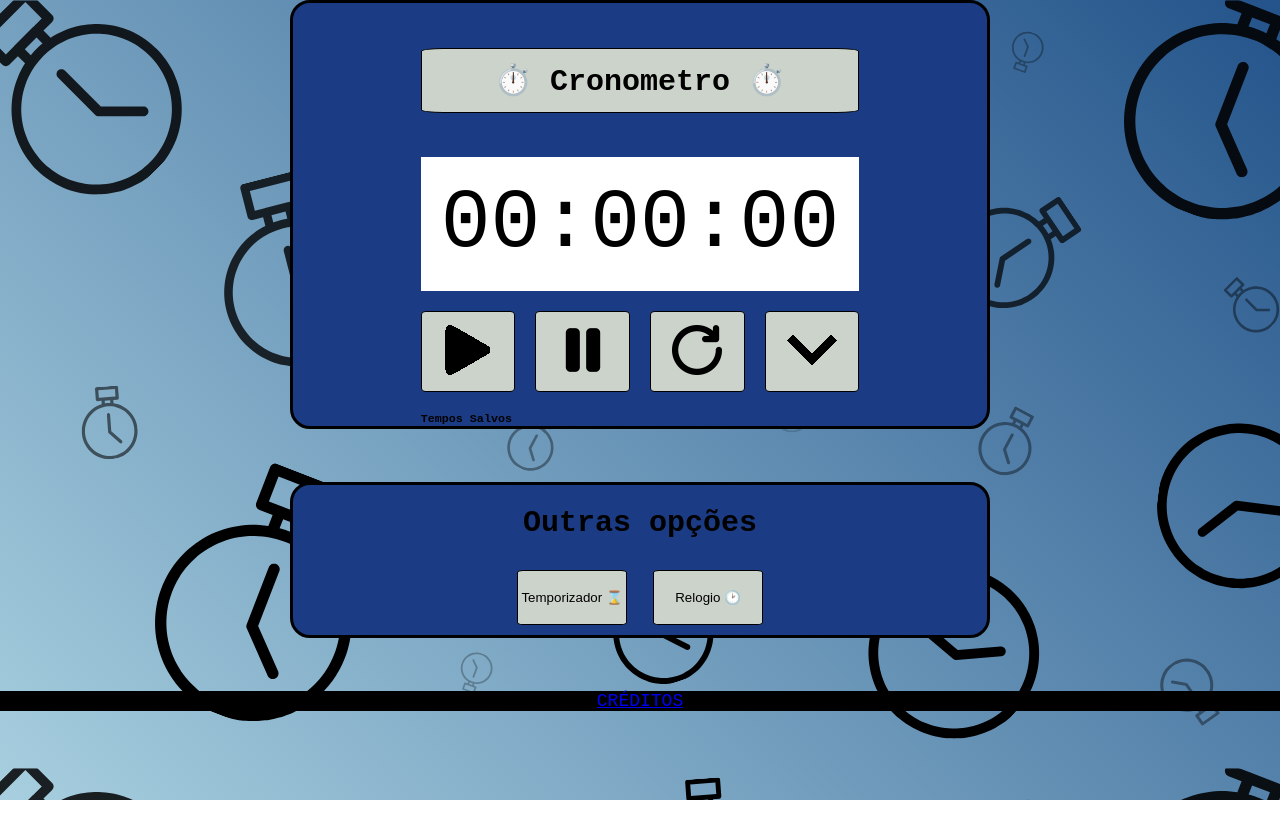
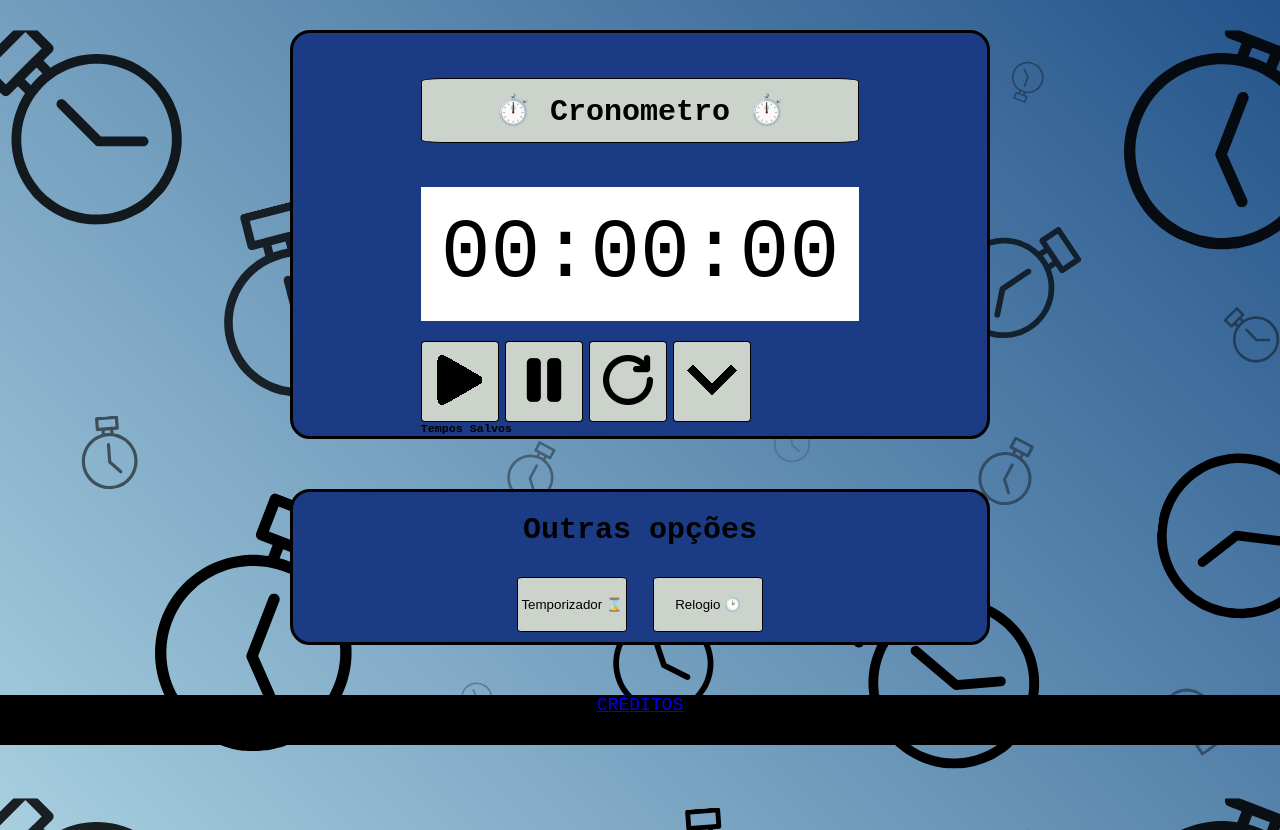
Before and after one commit to LucasBaitz/javascript-relogio, a plain HTML site: page cronometro.html in a window 1280 px wide. Before the commit the page ends 800 px from the top, so only its background shows below. Drawn offline with Linux system fonts and the light colour scheme.

Commit message:
Arquivos css modificados

```diff
--- a/assets/css/cronometro.css
+++ b/assets/css/cronometro.css
@@ -1,5 +1,3 @@
-@import url('https://fonts.googleapis.com/css?family=Open+Sans:400,700&display=swap');
-
 :root {
   --cor-secundaria: rgb(9, 48, 56);
   --cor-meio: #1B3B84;
@@ -7,137 +5,26 @@
   --bg: HTML/imgDesing sem nome
 }
 
-* {
-  box-sizing: border-box;
-  outline: 0;
-  margin: 0;
-  padding: 0;
-}
-
-html {
-  font-size: 62.5%;
-}
-
 
 body {
-
   background: linear-gradient(45deg, #a7cfdf 0%, #23538a 100%);
-  background-size: cover;
-  background-position: center center;
-  font-family: OCR A Std, monospace;
 }
 
 .background-img {
   background-image: url(cronometro.svg);
-  min-height: 100vh;
-  min-width: 100vh;
-  justify-content: center;
+
 }
 
+.container {
+  background-color: var(--cor-meio);
 
-.container {
-  display: grid;
-  grid-template-rows: 1fr 1fr;
-  justify-content: center;
-  align-items: center;
-  background-color: var(--cor-meio);
-  margin: 0 auto;
-  max-width: 70rem;
-  margin-bottom: 5.3rem;
-  margin-top: auto;
-  border: solid black;
-  border-radius: 20px;
-  box-shadow: 16px 16px 32px rgba(0, 0, 0, 0);
-}
-
-.tempo {
-  text-align: center;
-  font-size: 8.3rem;
-  padding: 2rem;
-}
-
-.espaco-botoes {
-  display: grid;
-  grid-template-columns: repeat(4, 1fr);
-  gap: 2rem;
-  margin-bottom: 2rem;
 }
 
 .botao {
   background: var(--cor-botao);
-  border-radius: 5%;
-  border: 0.1rem solid;
-  padding: 1.3rem;
-  color: black;
-}
-
-
-.option {
-  color: black;
-}
-
-.titulo {
-  display: flex;
-  justify-content: center;
-  align-items: flex-end;
-  font-size: 3rem;
-}
-
-.opcoes .botao {
-  padding: 0;
-  width: 11rem;
-  height: 5.5rem;
-  margin: 1rem;
-}
-
-.retangulo {
-  background: #fff;
-  margin-bottom: 2rem;
-}
-
-.botao:hover {
-  transform: scale(1.09);
-}
-
-.botao:active {
-  background: #fff;
-}
-
-.input-tempo {
-  border: none;
-  background: #fff;
-  height: 100px;
-  width: 130px;
-  text-align: center;
-  font-size: 99px;
-}
-
-.data {
-  font-size: 3rem;
-  text-align: center;
-}
-
-.footer-box {
-  background: black;
-
-  height: auto;
 
 }
 
-.cron {
-  font-size: 1.8rem;
-  text-align: center;
-}
-
-
 .bg-box {
   background: var(--cor-botao);
-  border-radius: 5%;
-  border: 0.1rem solid;
-  padding: 1.3rem;
-  color: black;
 }
-
-.tempos {
-  text-align: center;
-}
--- /dev/null
+++ b/assets/css/global.css
@@ -0,0 +1,129 @@
+@import url('https://fonts.googleapis.com/css?family=Open+Sans:400,700&display=swap');
+
+* {
+    box-sizing: border-box;
+    outline: 0;
+    margin: 0;
+    padding: 0;
+}
+
+body {
+    background-size: cover;
+    background-position: center center;
+    font-family: OCR A Std, monospace;
+  }
+
+.container {
+    display: grid;
+    grid-template-rows: 1fr 1fr;
+    justify-content: center;
+    align-items: center;
+    margin: 0 auto ;
+    max-width: 70rem;
+    margin-bottom: 5rem;
+    margin-top: 3rem;
+    border: solid black;
+    border-radius: 20px;
+    box-shadow: 16px 16px 32px rgba(0, 0, 0, 0);
+
+  }
+
+html {
+    font-size: 62.5%;
+}
+
+.background-img {
+    min-height: 100vh;
+    min-width: 100vh;
+    justify-content: center;
+}
+
+.bt-temp {
+    background: #88959F;
+    border-radius: 5%;
+    border: 0.1rem solid;
+    padding: 1.3rem;
+    color: black;
+}
+
+.option {
+    color: black;
+}
+
+.titulo {
+    display: flex;
+    justify-content: center;
+    align-items: flex-end;
+    font-size: 3rem;
+}
+.botao {
+    border-radius: 5%;
+    border: 0.1rem solid;
+    padding: 1.3rem;
+    color: black;
+  }
+
+.opcoes .botao {
+    padding: 0;
+    width: 11rem;
+    height: 5.5rem;
+    margin: 1rem;
+}
+
+.retangulo {
+    background: #fff;
+    margin-bottom: 2rem;
+}
+
+.botao:hover {
+    transform: scale(1.09);
+}
+
+.botao:active {
+    background: #fff;
+}
+
+.input-tempo {
+    border: none;
+    background: #fff;
+    height: 100px;
+    width: 130px;
+    text-align: center;
+    font-size: 9rem;
+}
+
+.data {
+    font-size: 3rem;
+    text-align: center;
+}
+
+.footer-box {
+    background: black;
+    font-size: 1.8rem;
+    height: 5rem;
+    text-align: center;
+}
+
+.footer-box .temp {
+    margin-top: 23.4rem;
+}
+
+.tempo {
+    text-align: center;
+    font-size: 8.3rem;
+    padding: 2rem;
+}
+
+.espaco-botao-temp {
+    display: grid;
+    grid-template-columns: repeat(3, 1fr);
+    gap: 2rem;
+    margin-bottom: 2rem;
+}
+
+.bg-box {
+    border-radius: 5%;
+    border: 0.1rem solid;
+    padding: 1.3rem;
+    color: black;
+  }
--- a/assets/css/relogio.css
+++ b/assets/css/relogio.css
@@ -6,133 +6,24 @@
  --bg: HTML/imgDesing sem nome
 }
 
-* {
-  box-sizing: border-box;
-  outline: 0;
-  margin: 0;
-  padding: 0;
-}
-html {
-  font-size: 62.5%;
-}
 
 body {
   background: linear-gradient(45deg, #5c1c91 0%, #9E5FC1 100%);
-  background-size: cover;
-  background-position: center center;
-  font-family: OCR A Std, monospace;
 }
 
 .background-img {
   background-image: url(relogio.svg);
-  min-height: 100vh;
-  min-width: 100vh;
-  justify-content: center;
 }
 
-
 .container {
-  display: grid;
-  grid-template-rows: 1fr 1fr;
-  justify-content: center;
-  align-items: center;
   background-color: var(--cor-meio);
-  margin: 0 auto ;
-  max-width: 70rem;
-  margin-bottom: 5rem;
-  margin-top: 3rem;
-  border: solid black;
-  border-radius: 20px;
-  box-shadow: 16px 16px 32px rgba(0, 0, 0, 0);
-
-}
-
-.tempo {
-  text-align: center;
-  font-size: 8.3rem;
-  padding: 2rem;
 }
 
 .botao {
   background: var(--cor-botao);
-  border-radius: 5%;
-  border: 0.1rem solid;
-  padding: 1.3rem;
-  color: black;
-}
 
-.bt-temp {
-  background: #88959F;
-  border-radius: 5%;
-  border: 0.1rem solid;
-  padding: 1.3rem;
-  color: black;
-}
-
-.option {
-  color: black;
-}
-
-.titulo {
-  display: flex;
-  justify-content: center;
-  align-items: flex-end;
-  font-size: 3rem;
-}
-
-.opcoes .botao{
-  padding: 0;
-  width: 11rem;
-  height: 5.5rem;
-  margin: 1rem;
-}
-
-.retangulo {
-  background: #fff;
-  margin-bottom: 2rem;
-}
-
-.botao:hover {
-  transform: scale(1.09) ;
-}
-
-.botao:active {
-  background: #fff;
-}
-
-.input-tempo {
-  border: none;
-  background: #fff;
-  height: 100px;
-  width: 130px;
-  text-align: center;
-  font-size: 99px;
-}
-
-.data {
-  font-size: 3rem;
-  text-align: center;
-}
-
-.footer-box {
-  background: black;
-  font-size: 1.8rem;
-  height: 5rem;
-  text-align: center;
-}
-
-.footer-box .cron {
-  margin-top: 24.1rem;
-}
-
-.footer-box .rel {
-  margin-top: 27rem;
 }
 
 .bg-box {
   background: var(--cor-botao);
-  border-radius: 5%;
-  border: 0.1rem solid;
-  padding: 1.3rem;
-  color: black;
 }
--- a/assets/css/temporizador.css
+++ b/assets/css/temporizador.css
@@ -6,137 +6,24 @@
  --bg: HTML/imgDesing sem nome
 }
 
-* {
-  box-sizing: border-box;
-  outline: 0;
-  margin: 0;
-  padding: 0;
-}
-html {
-  font-size: 62.5%;
-}
-
 body {
   background: linear-gradient(45deg, #eefb7a 0%, #ffa304 100%);
-  background-size: cover;
-  background-position: center center;
-  font-family: OCR A Std, monospace;
+
 }
 
 .background-img {
   background-image: url(temporizador.svg);
-  min-height: 100vh;
-  min-width: 100vh;
-  justify-content: center;
 }
 
-.container-temp {
-  display: grid;
-  grid-template-rows: 1fr 1fr;
-  justify-content: center;
-  align-items: center;
+.container {
   background-color: var(--cor-temporizador);
-  margin: 0 auto ;
-  max-width: 70rem;
-  margin-bottom: 5rem;
-  margin-top: 3rem;
-  font-size: 30px;
-  border: solid black;
-  border-radius: 20px;
-  box-shadow: 16px 16px 32px rgba(0, 0, 0, 0);
-
-}
-
-.tempo {
-  text-align: center;
-  font-size: 8.3rem;
-  padding: 2rem;
-}
-
-.espaco-botao-temp {
-  display: grid;
-  grid-template-columns: repeat(3, 1fr);
-  gap: 2rem;
-  margin-bottom: 2rem;
 }
 
 
 .botao {
   background: var(--cor-botao);
-  border-radius: 5%;
-  border: 0.1rem solid;
-  padding: 1.3rem;
-  color: black;
-}
-
-.bt-temp {
-  background: #88959F;
-  border-radius: 5%;
-  border: 0.1rem solid;
-  padding: 1.3rem;
-  color: black;
-}
-
-.option {
-  color: black;
-}
-
-.titulo {
-  display: flex;
-  justify-content: center;
-  align-items: flex-end;
-  font-size: 3rem;
-}
-
-.opcoes .botao{
-  padding: 0;
-  width: 11rem;
-  height: 5.5rem;
-  margin: 1rem;
-}
-
-.retangulo {
-  background: #fff;
-  margin-bottom: 2rem;
-}
-
-.botao:hover {
-  transform: scale(1.09) ;
-}
-
-.botao:active {
-  background: #fff;
-}
-
-.input-tempo {
-  border: none;
-  background: #fff;
-  height: 100px;
-  width: 130px;
-  text-align: center;
-  font-size: 9rem;
-}
-
-.data {
-  font-size: 3rem;
-  text-align: center;
-}
-
-.footer-box {
-  background: black;
-  font-size: 1.8rem;
-  height: 5rem;
-  text-align: center;
-}
-
-.footer-box .temp {
-  margin-top: 23.4rem;
 }
 
 .bg-box {
   background: var(--cor-botao);
-  border-radius: 5%;
-  border: 0.1rem solid;
-  padding: 1.3rem;
-  color: black;
 }
--- a/cronometro.html
+++ b/cronometro.html
@@ -8,6 +8,7 @@
   <link rel="icon" type="image/png" sizes="32x32" href="/projetinho/img/favicon-cronometro-32x32.png">
   <title>Cronometro</title>
   <link rel="stylesheet" href="assets/css/cronometro.css">
+  <link rel="stylesheet" href="assets/css/global.css">
 </head>
 
 <body class="bg-cron">
@@ -17,8 +18,7 @@
         <h1 class="titulo">⏱️ Cronometro ⏱️</h1>
       </div>
       <div class="retangulo">
-        <p class="tempo">00:00:00
-        <p>
+        <p class="tempo">00:00:00<p>
       </div>
       <div class="espaco-botoes">
         <button class="botao" id="iniciar"><img src="assets/imgs/play.png" alt="iniciar"></button>
@@ -42,9 +42,9 @@
       </p>
     </section>
 
-  <footer class="footer-box">
-    <p class="cron"><a href="creditos.html">CRÉDITOS</a></p>
-  </footer>
+    <footer class="footer-box">
+      <p class="cron"><a href="creditos.html">CRÉDITOS</a></p>
+    </footer>
   </div>
   <script src="./assets/js/cronometro.js"></script>
 </body>
```
Also changed, not shown: data.html (+1 -0 lines), temporizador.html (+2 -1 lines).
